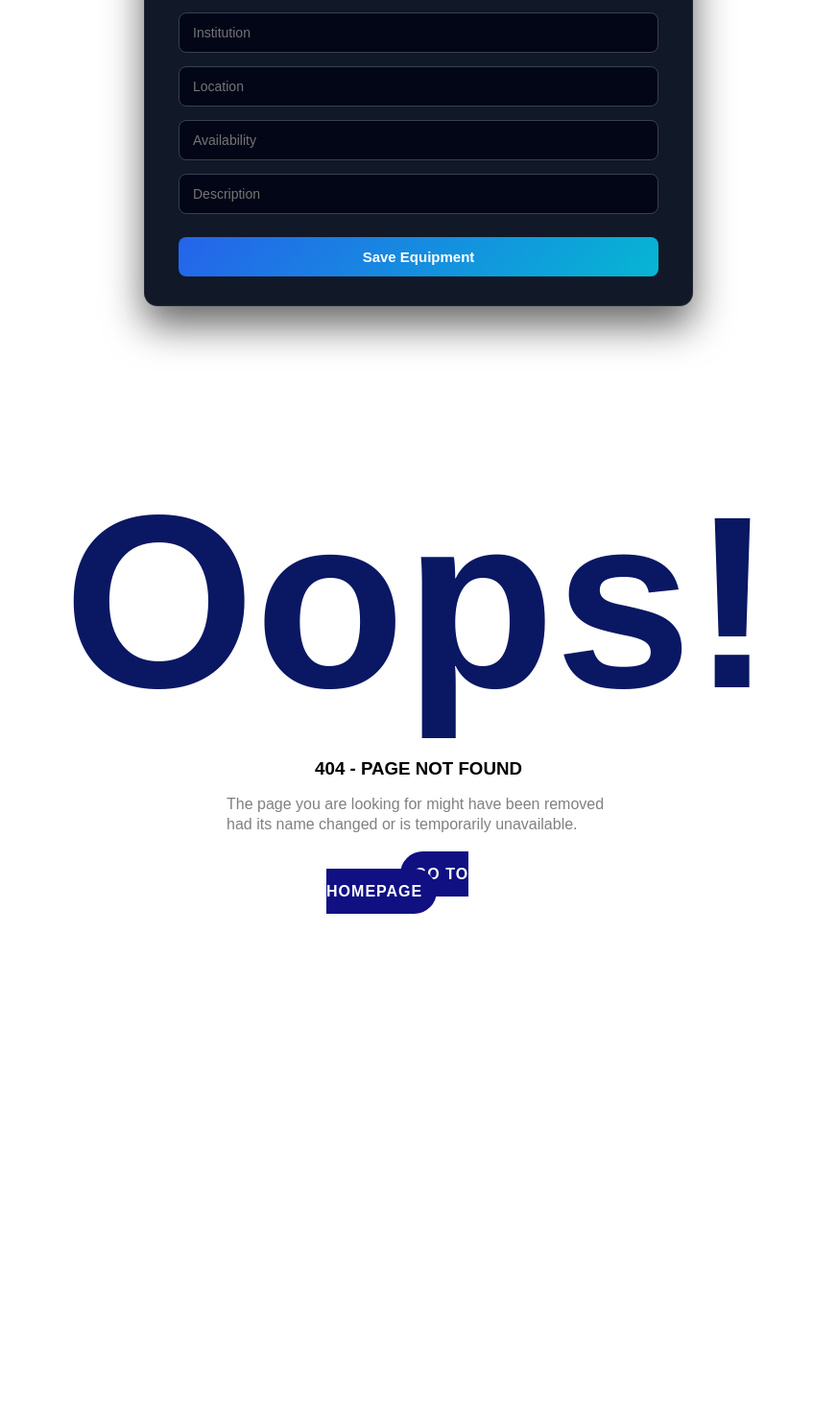
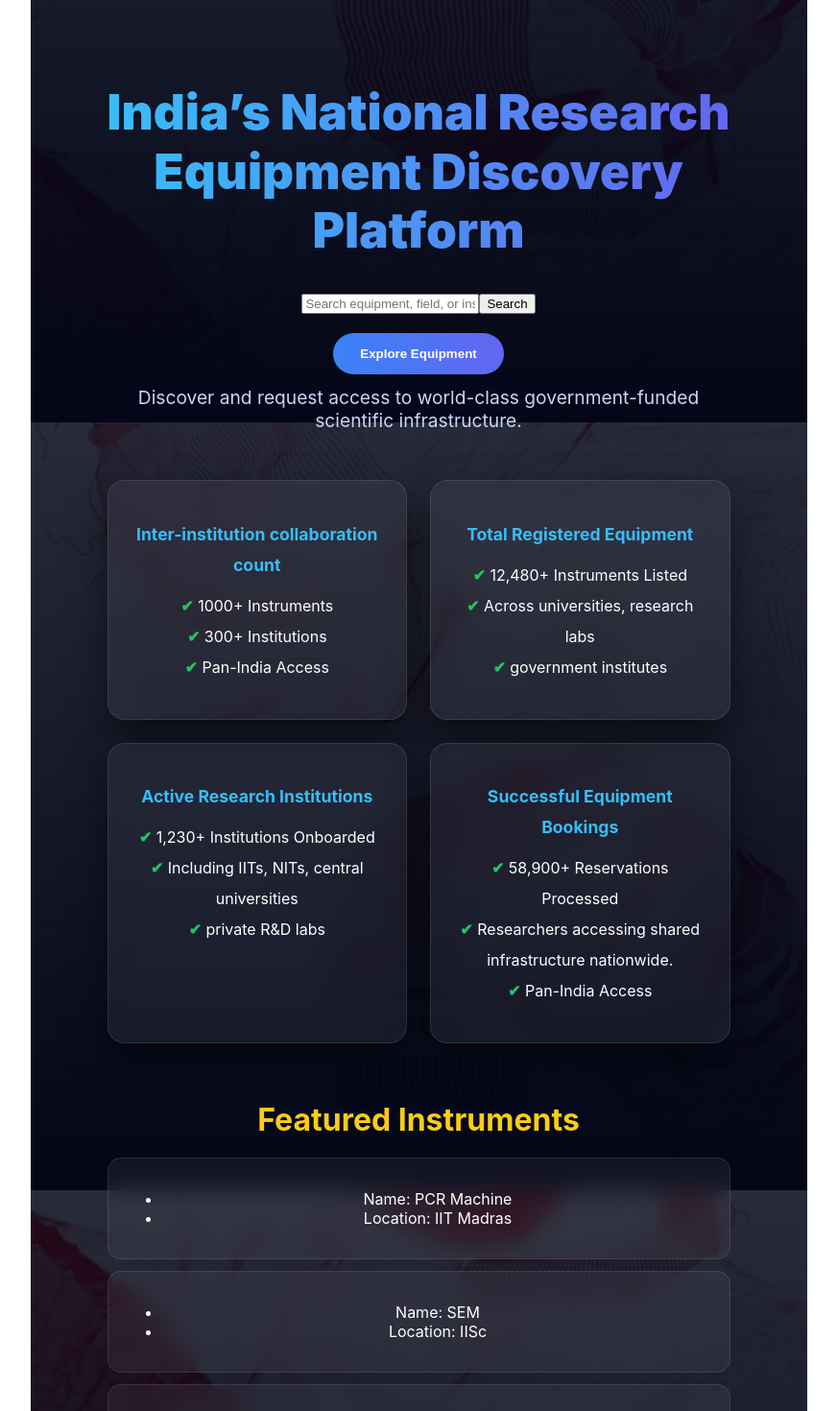
Before and after one commit to Nantha-Code/equipnet-india, a React (Vite) app: page /equipmentlist in a window 1280 px wide. Before the commit this address had no page. Shown: the part 600-2070 px from the top of the page at 96% size, without its empty margins (204-1076 px from the left). Before the commit the page ends 1832 px from the top, so only its background shows below. Built offline with nearby package versions, Linux system fonts and the light colour scheme.

Commit message:
the footer about tag was navigated and home page added a  new equipment list button was added and the home and equipment list css was again changed using ai

```diff
--- a/src/App.jsx
+++ b/src/App.jsx
@@ -21,7 +21,7 @@ function App() {
     <>
     {/* <Navbar/> */}
     {/* <SearchBar/> */}
-     {/* <Home/> */}
+     <Home/>
      {/* <About/> */}
      {/* <NotFound/> */}
      {/* <LoginPage/> */}
@@ -33,7 +33,7 @@ function App() {
      {/* <RequestForm/> */}
      {/* <Dashboard/> */}
      {/* <AdminDashboard/> */}
-     <AddEquipment/>
+     {/* <AddEquipment/> */}
 
 
 
@@ -47,7 +47,11 @@ function App() {
         <Route path="RequestForm" element={<RequestForm />} />
         <Route path="EquipmentDetails" element={<EquipmentDetails />} />
         <Route path="Register" element={<RegisterPage />}/>
+        <Route path="About" element={<About />}/>
+        <Route path="equipmentlist" element={<EquipmentList />}/>
         {/* <Route path="" element={}/> */}
+        {/* <Route path="" element={}/> */}
+
 
 
         <Route path="*" element={<NotFound />} />
--- a/src/components/common/Footer.jsx
+++ b/src/components/common/Footer.jsx
@@ -1,7 +1,9 @@
 import React from "react";
 import "./Footer.css";
+import { useNavigate } from "react-router";
 
 function Footer() {
+  const navigate = useNavigate();
   return (
     <>
     <footer className="footer">
@@ -36,7 +38,7 @@ function Footer() {
       </div>
 
       <div className="footer-bottom">
-        <a href="">About us</a>
+        <a href=""onClick={() =>navigate("About")}>About us</a>
         <p>© 2026 I-STEM. All rights reserved.</p>
       </div>
     </footer>
--- a/src/components/equipment/EquipmentList.css
+++ b/src/components/equipment/EquipmentList.css
@@ -1,4 +1,88 @@
-.equipmentlist-container{
+/* Main container grid */
+.equipmentlist-container {
+  display: grid;
+  grid-template-columns: repeat(auto-fill, minmax(280px, 1fr));
+  gap: 2rem;
+  padding: 2rem;
+  background: radial-gradient(circle at top, #0f172a, #020617);
+  min-height: 100vh;
+}
+
+/* Card styling */
+.cards-grid {
+  background: rgba(255, 255, 255, 0.08);
+  backdrop-filter: blur(12px);
+  border-radius: 18px;
+  padding: 1.2rem;
+  box-shadow: 0 20px 40px rgba(0,0,0,0.4);
+  transition: transform 0.25s ease, box-shadow 0.25s ease;
+  display: flex;
+  flex-direction: column;
+  gap: 1rem;
+}
+
+/* Hover Netflix zoom effect */
+.cards-grid:hover {
+  transform: scale(1.06);
+  box-shadow: 0 30px 60px rgba(0,0,0,0.6);
+}
+
+/* Image container */
+.machine-img img {
+  width: 100%;
+  height: 180px;
+  object-fit: cover;
+  border-radius: 12px;
+  box-shadow: 0 8px 20px rgba(0,0,0,0.5);
+}
+
+/* List styling */
+.cards-grid ul {
+  list-style: none;
+  padding: 0;
+  margin: 0;
+  font-size: 0.95rem;
+  color: #e5e7eb;
+  line-height: 1.6rem;
+}
+
+.cards-grid li {
+  display: flex;
+  justify-content: space-between;
+  font-weight: 500;
+  border-bottom: 1px solid rgba(255,255,255,0.1);
+  padding: 0.2rem 0;
+}
+
+/* Request button */
+.request-access-btn {
+  margin-top: auto;
+  padding: 0.7rem 1rem;
+  border: none;
+  border-radius: 10px;
+  font-weight: 600;
+  cursor: pointer;
+  background: linear-gradient(135deg, #22c55e, #16a34a);
+  color: white;
+  transition: 0.2s ease;
+}
+
+/* Button hover glow */
+.request-access-btn:hover {
+  background: linear-gradient(135deg, #16a34a, #15803d);
+  transform: translateY(-2px);
+  box-shadow: 0 10px 20px rgba(34,197,94,0.4);
+}
+
+
+
+
+
+
+
+
+
+/* .equipmentlist-container{
     border: 2px solid black;
     display: grid;
     grid-template-columns: repeat(2,(1fr 1fr));
@@ -23,4 +107,4 @@
         justify-content: center;
         font-weight: bold;
     }
-}
+} */
--- a/src/pages/Home.css
+++ b/src/pages/Home.css
@@ -1,13 +1,13 @@
-
+/*
 /* Global futuristic background */
-body {
+/* body { */
   /* background: radial-gradient(circle at top, #0f172a, #020617); */
-  color: rgb(99, 9, 9);
-  font-family: Inter, sans-serif;
-}
+  /* color: rgb(99, 9, 9); */
+  /* font-family: Inter, sans-serif; */
+/* } */
 
 /* bg top */
-.bg{
+/* .bg{
   background: url('/src/assets/images/bg-2.png');
   min-height: 100vh;
   background-repeat: no-repeat;
@@ -16,26 +16,26 @@ body {
   background-position: center center;
   background-size: cover;
 
-}
+} */
 
 /* HERO SECTION */
-.hero {
+/* .hero {
   display: flex;
   justify-content: space-between;
   align-items: center;
   margin-top: 1rem;
   padding: 0px 20px;
-  margin-top: 20px;
+  margin-top: 20px; */
   /* background: url('/src/assets/images/bg-2.png');
   background-repeat: no-repeat;
   background-size: contain;
   background-attachment: fixed;
   background-position: center center;
   background-size: cover;  */
-}
+/* } */
 
 /* Left Content */
-.hero-content h1 {
+/* .hero-content h1 {
   font-size: 48px;
   font-weight: 800;
 
@@ -49,10 +49,10 @@ body {
   margin-top: 12px;
   font-size: 18px;
   color: #94a3b8;
-}
+} */
 
 /* Search */
-.search-box {
+/* .search-box {
   display: flex;
   gap: 10px;
   margin-top: 20px;
@@ -74,10 +74,10 @@ body {
   color: rgb(238, 236, 236);
   font-weight: bold;
   cursor: pointer;
-}
+} */
 
 /* Stats Cards */
-.stats {
+/* .stats {
   display: flex;
   gap: 1rem;
   margin-top: 30px;
@@ -95,9 +95,9 @@ ul{
   list-style: none;
   line-height: 3rem;
   border-radius: 1rem;
-  padding: 1rem;
+  padding: 1rem; */
   /* border: 2px solid black; */
-}
+/* }
 .tick{
   color: #22c55e;
   font-weight: bolder;
@@ -119,9 +119,9 @@ ul{
   background: rgba(255,255,255,0.08);
   padding: 16px 20px;
   border-radius: 16px;
-  backdrop-filter: blur(10px);
+  backdrop-filter: blur(10px); */
   /* width: 10rem;   */
-  box-shadow: rgba(50, 50, 93, 0.25) 0px 50px 100px -20px, rgba(0, 0, 0, 0.3) 0px 30px 60px -30px, rgba(10, 37, 64, 0.35) 0px -2px 6px 0px inset;
+/* ?  box-shadow: rgba(50, 50, 93, 0.25) 0px 50px 100px -20px, rgba(0, 0, 0, 0.3) 0px 30px 60px -30px, rgba(10, 37, 64, 0.35) 0px -2px 6px 0px inset;
 
     ul{
       list-style: none;
@@ -130,4 +130,146 @@ ul{
       padding: 1rem;
     }
   }
+} */
+
+
+ /* ================= GLOBAL THEME ================= */
+body {
+  font-family: "Inter", sans-serif;
+  background: radial-gradient(circle at top, #0b1220, #020617);
+  color: white;
+  overflow-x: hidden;
 }
+
+/* ================= BACKGROUND HERO ================= */
+.bg {
+  background: linear-gradient(to bottom, rgba(2,6,23,0.85), rgba(2,6,23,1)),
+              url('/src/assets/images/bg-2.png');
+  background-size: cover;
+  background-position: center;
+  background-attachment: fixed;
+  min-height: 100vh;
+}
+
+/* ================= HERO LAYOUT ================= */
+.hero {
+  display: flex;
+  justify-content: center;
+  padding: 60px 80px;
+}
+
+.hero-content {
+  max-width: 1200px;
+  width: 100%;
+  text-align: center;
+}
+
+/* ================= HERO TEXT ================= */
+.hero-content h1 {
+  font-size: 3.2rem;
+  font-weight: 900;
+  line-height: 1.2;
+  background: linear-gradient(90deg, #38bdf8, #6366f1);
+  -webkit-background-clip: text;
+  color: transparent;
+}
+
+.hero-content p {
+  font-size: 1.2rem;
+  color: #cbd5f5;
+  margin-top: 12px;
+}
+
+/* ================= SEARCH BAR ================= */
+.srh-section {
+  margin-top: 20px;
+}
+
+/* ================= STATS GRID ================= */
+.stats {
+  display: grid;
+  grid-template-columns: repeat(auto-fit, minmax(280px, 1fr));
+  gap: 24px;
+  margin-top: 50px;
+}
+
+/* Glassmorphism cards */
+.stat-card {
+  background: rgba(255,255,255,0.06);
+  border: 1px solid rgba(255,255,255,0.1);
+  padding: 22px;
+  border-radius: 18px;
+  backdrop-filter: blur(14px);
+  box-shadow: 0 20px 40px rgba(0,0,0,0.5);
+  transition: transform 0.4s ease, box-shadow 0.4s ease;
+}
+
+.stat-card:hover {
+  transform: translateY(-10px) scale(1.02);
+  box-shadow: 0 30px 80px rgba(59,130,246,0.3);
+}
+
+/* Stat text */
+.stat-card h3 {
+  font-size: 1.1rem;
+  color: #38bdf8;
+  margin-bottom: 10px;
+}
+
+.stat-card ul {
+  list-style: none;
+  padding: 0;
+  line-height: 2rem;
+}
+
+.tick {
+  color: #22c55e;
+  font-weight: bold;
+}
+
+/* ================= FEATURED INSTRUMENTS ================= */
+.featured-instruments {
+  margin-top: 60px;
+}
+
+.featured-instruments h2 {
+  font-size: 2rem;
+  margin-bottom: 20px;
+  color: #facc15;
+}
+
+/* Instrument cards */
+.instrument {
+  background: rgba(255,255,255,0.06);
+  border: 1px solid rgba(255,255,255,0.1);
+  padding: 16px;
+  border-radius: 14px;
+  backdrop-filter: blur(12px);
+  margin-bottom: 12px;
+  transition: transform 0.3s ease;
+}
+
+.instrument:hover {
+  transform: translateX(8px);
+}
+.hero-cta {
+  margin-top: 20px;
+  padding: 14px 28px;
+  background: linear-gradient(90deg, #3b82f6, #6366f1);
+  border: none;
+  color: white;
+  border-radius: 999px;
+  font-weight: bold;
+  cursor: pointer;
+}
+
+/* ================= RESPONSIVE ================= */
+@media (max-width: 900px) {
+  .hero {
+    padding: 30px 20px;
+  }
+
+  .hero-content h1 {
+    font-size: 2.2rem;
+  }
+}
--- a/src/pages/Home.jsx
+++ b/src/pages/Home.jsx
@@ -4,8 +4,10 @@ import Footer from '../components/common/Footer';
 import About from './About';
 import SearchBar from '../components/common/SearchBar';
 import Navbar from '../components/common/Navbar';
+import { useNavigate } from 'react-router';
 
 function Home() {
+    const navigate = useNavigate();
   return (
 <>
 <div className="bg">
@@ -17,6 +19,7 @@ function Home() {
     <h1>India’s National Research Equipment Discovery Platform</h1>
 
    <SearchBar/>
+   <button className="hero-cta" onClick={() => navigate("equipmentlist")}>Explore Equipment</button>
     <p> Discover and request access to world-class government-funded scientific infrastructure.
     </p>
 
```
